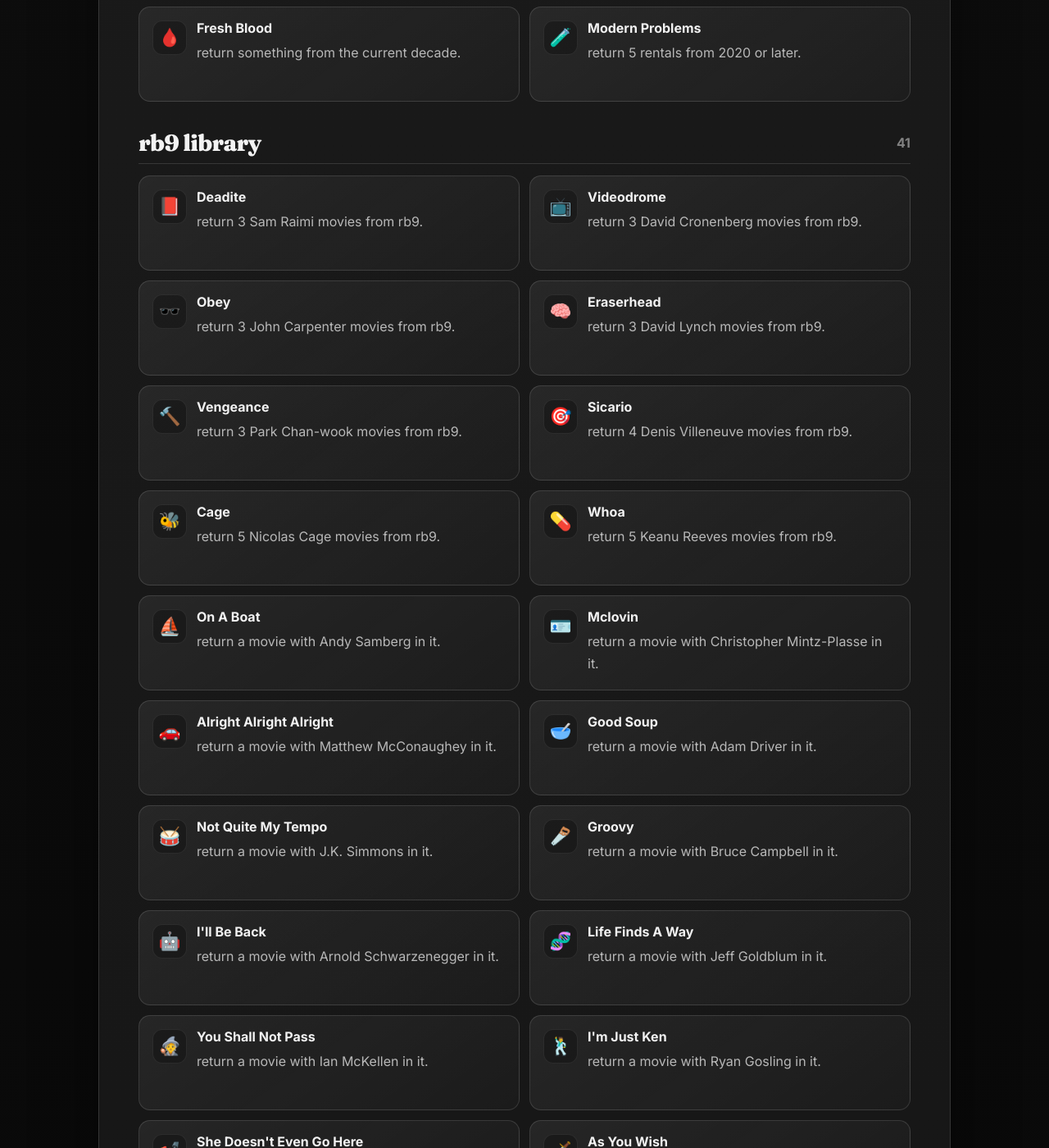
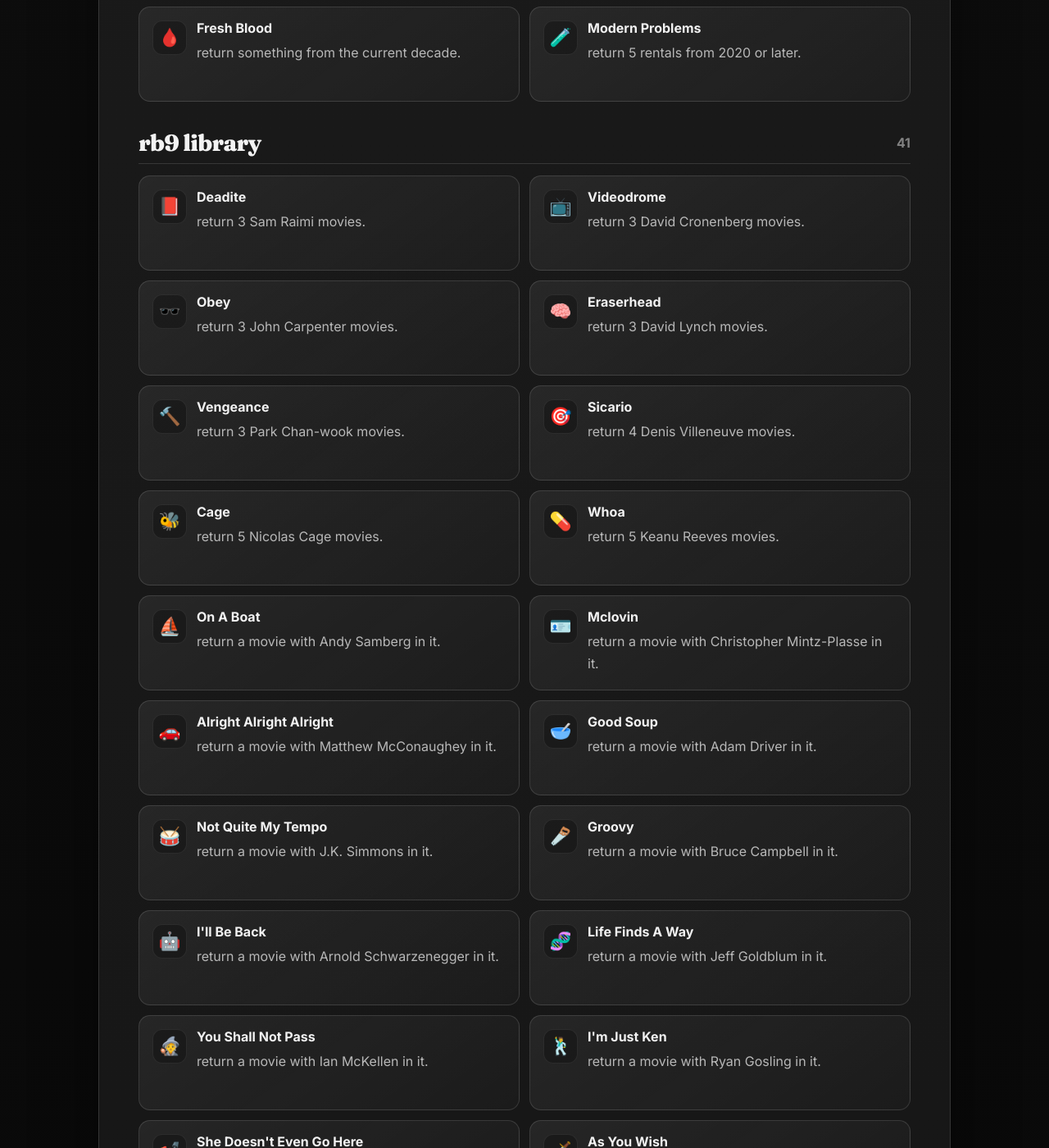
Before and after one commit to rupertosandez/sucklingsite, a Jekyll site: the page built from achievements.md, in a window 1280 px wide and 1400 px high, scrolled down 1860 px. Shown: the whole window at 82% size. Built offline with Jekyll 4.4.1, drawn with Linux system fonts in a browser that asks for light colours; some of the changed text lies outside the part shown.

Commit message:
Trim RB9 wording from achievement hints

```diff
--- a/assets/data/achievements.json
+++ b/assets/data/achievements.json
@@ -281,7 +281,7 @@
       "title_name": "Deadite",
       "display_name": "📕 Deadite",
       "description": "returned 3 Sam Raimi rentals.",
-      "hint": "return 3 Sam Raimi movies from rb9.",
+      "hint": "return 3 Sam Raimi movies.",
       "category": "rb9 library",
       "threshold": 3,
       "emoji": "📕",
@@ -293,7 +293,7 @@
       "title_name": "Videodrome",
       "display_name": "📺 Videodrome",
       "description": "returned 3 David Cronenberg rentals.",
-      "hint": "return 3 David Cronenberg movies from rb9.",
+      "hint": "return 3 David Cronenberg movies.",
       "category": "rb9 library",
       "threshold": 3,
       "emoji": "📺",
@@ -305,7 +305,7 @@
       "title_name": "Obey",
       "display_name": "🕶️ Obey",
       "description": "returned 3 John Carpenter rentals.",
-      "hint": "return 3 John Carpenter movies from rb9.",
+      "hint": "return 3 John Carpenter movies.",
       "category": "rb9 library",
       "threshold": 3,
       "emoji": "🕶️",
@@ -317,7 +317,7 @@
       "title_name": "Eraserhead",
       "display_name": "🧠 Eraserhead",
       "description": "returned 3 David Lynch rentals.",
-      "hint": "return 3 David Lynch movies from rb9.",
+      "hint": "return 3 David Lynch movies.",
       "category": "rb9 library",
       "threshold": 3,
       "emoji": "🧠",
@@ -329,7 +329,7 @@
       "title_name": "Vengeance",
       "display_name": "🔨 Vengeance",
       "description": "returned 3 Park Chan-wook rentals.",
-      "hint": "return 3 Park Chan-wook movies from rb9.",
+      "hint": "return 3 Park Chan-wook movies.",
       "category": "rb9 library",
       "threshold": 3,
       "emoji": "🔨",
@@ -341,7 +341,7 @@
       "title_name": "Sicario",
       "display_name": "🎯 Sicario",
       "description": "returned 4 Denis Villeneuve rentals.",
-      "hint": "return 4 Denis Villeneuve movies from rb9.",
+      "hint": "return 4 Denis Villeneuve movies.",
       "category": "rb9 library",
       "threshold": 4,
       "emoji": "🎯",
@@ -353,7 +353,7 @@
       "title_name": "Cage",
       "display_name": "🐝 Cage",
       "description": "returned 5 Nicolas Cage rentals.",
-      "hint": "return 5 Nicolas Cage movies from rb9.",
+      "hint": "return 5 Nicolas Cage movies.",
       "category": "rb9 library",
       "threshold": 5,
       "emoji": "🐝",
@@ -365,7 +365,7 @@
       "title_name": "Whoa",
       "display_name": "💊 Whoa",
       "description": "returned 5 Keanu Reeves rentals.",
-      "hint": "return 5 Keanu Reeves movies from rb9.",
+      "hint": "return 5 Keanu Reeves movies.",
       "category": "rb9 library",
       "threshold": 5,
       "emoji": "💊",
@@ -521,7 +521,7 @@
       "title_name": "Kaiju",
       "display_name": "🦖 Kaiju",
       "description": "returned 3 Godzilla or Kong rentals.",
-      "hint": "return 3 Godzilla or Kong movies from rb9.",
+      "hint": "return 3 Godzilla or Kong movies.",
       "category": "rb9 library",
       "threshold": 3,
       "emoji": "🦖",
@@ -533,7 +533,7 @@
       "title_name": "Precious",
       "display_name": "💍 Precious",
       "description": "returned 3 Lord of the Rings rentals.",
-      "hint": "return the Lord of the Rings trilogy from rb9.",
+      "hint": "return the Lord of the Rings trilogy.",
       "category": "rb9 library",
       "threshold": 3,
       "emoji": "💍",
@@ -545,7 +545,7 @@
       "title_name": "Matrix",
       "display_name": "🕶️ Matrix",
       "description": "returned 3 Matrix rentals.",
-      "hint": "return 3 Matrix movies from rb9.",
+      "hint": "return 3 Matrix movies.",
       "category": "rb9 library",
       "threshold": 3,
       "emoji": "🕶️",
@@ -557,7 +557,7 @@
       "title_name": "Baba",
       "display_name": "✏️ Baba",
       "description": "returned 3 John Wick rentals.",
-      "hint": "return 3 John Wick movies from rb9.",
+      "hint": "return 3 John Wick movies.",
       "category": "rb9 library",
       "threshold": 3,
       "emoji": "✏️",
@@ -569,7 +569,7 @@
       "title_name": "Xenomorph",
       "display_name": "👽 Xenomorph",
       "description": "returned 3 Alien or Predator rentals.",
-      "hint": "return 3 Alien or Predator movies from rb9.",
+      "hint": "return 3 Alien or Predator movies.",
       "category": "rb9 library",
       "threshold": 3,
       "emoji": "👽",
@@ -581,7 +581,7 @@
       "title_name": "Replicant",
       "display_name": "🦉 Replicant",
       "description": "returned 5 science fiction rentals.",
-      "hint": "return 5 science fiction movies from rb9.",
+      "hint": "return 5 science fiction movies.",
       "category": "rb9 library",
       "threshold": 5,
       "emoji": "🦉",
@@ -593,7 +593,7 @@
       "title_name": "Finalgirl",
       "display_name": "🔪 Finalgirl",
       "description": "returned 10 horror rentals.",
-      "hint": "return 10 horror movies from rb9.",
+      "hint": "return 10 horror movies.",
       "category": "rb9 library",
       "threshold": 10,
       "emoji": "🔪",
```
